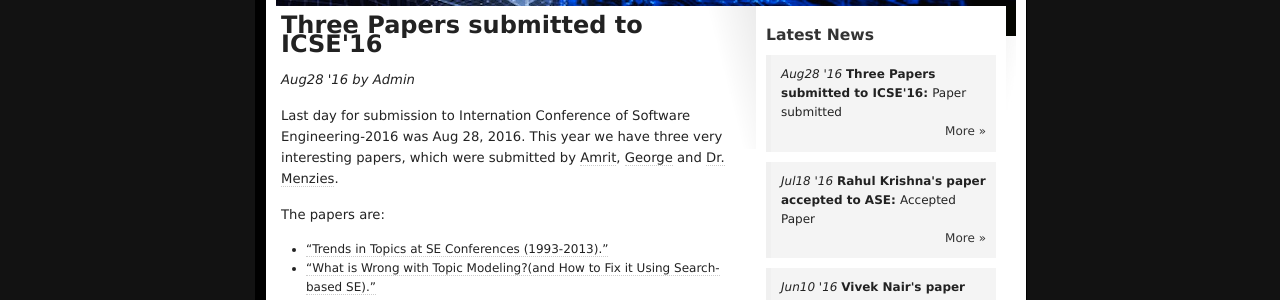
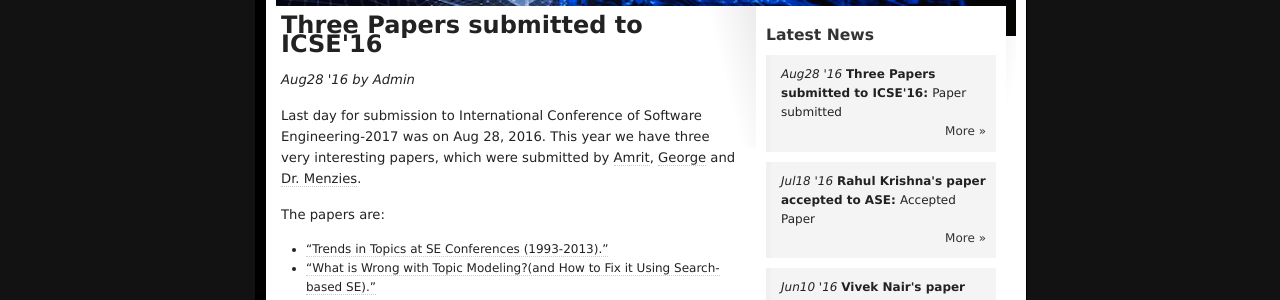
Before and after one commit to ai-se/ai-se.github.io, a Jekyll site: the page built from news/_posts/2016-08-28-ICSE.md, in a window 1280 px wide. Shown: the part 292-592 px from the top of the page. Built offline with Jekyll 4.4.1, drawn with Linux system fonts in a browser that asks for light colours; Markdown is read by kramdown in place of the engine named in the settings; comment, search, counter and statistics services are not loaded.

Commit message:
Update 2016-08-28-ICSE.md

```diff
--- a/news/_posts/2016-08-28-ICSE.md
+++ b/news/_posts/2016-08-28-ICSE.md
@@ -5,7 +5,7 @@ author: Admin
 excerpt: Paper submitted
 ---
 
-Last day for submission to Internation Conference of Software Engineering-2016 was Aug 28, 2016.
+Last day for submission to International Conference of Software Engineering-2017 was on Aug 28, 2016.
 This year we have three very interesting papers, which were submitted by [Amrit](http://ai4se.net/people/2014/05/17/Amritanshu-Agrawal/), [George](http://ai4se.net/people/2014/05/18/George-Mathew/) and [Dr. Menzies](http://ai4se.net/people/2014/10/06/Tim-Menzies/).
 
 The papers are:
```
